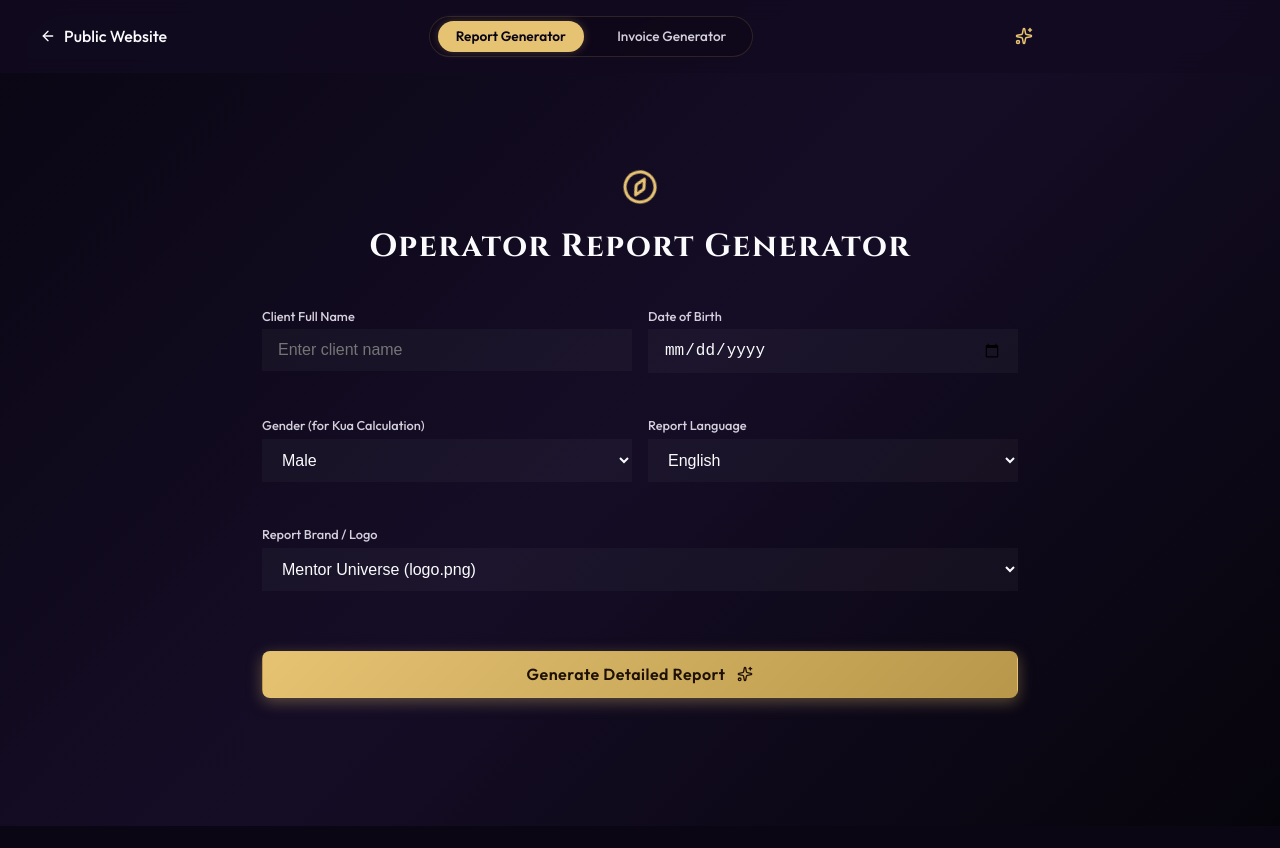
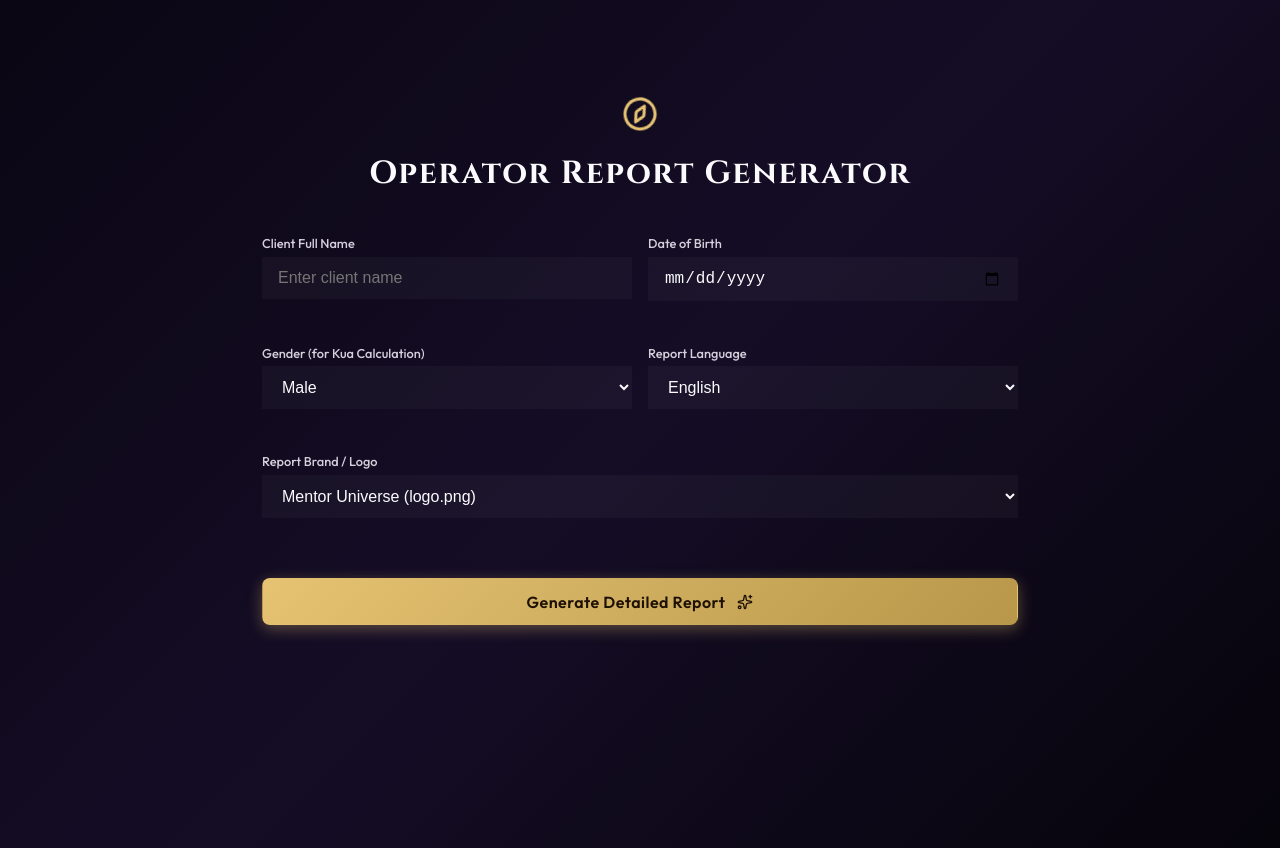
Before and after one commit to Aaditya-T/num-mvp, a React (Vite) app: page /#/report in a window 1280 px wide. Before the commit this address led to /#/reports. Before the commit the page ends 826 px from the top, so only its background shows below. Built offline with nearby package versions, Linux system fonts and the light colour scheme; sample sign-in values are in the browser's storage.

Commit message:
access header

```diff
--- a/src/pages/InvoicePage.jsx
+++ b/src/pages/InvoicePage.jsx
@@ -1,5 +1,5 @@
 import { useState, useEffect, useRef } from 'react';
-import { ArrowLeft, Plus, Trash2, Printer, Check, Copy } from 'lucide-react';
+import { Plus, Trash2, Printer, Check, Copy } from 'lucide-react';
 import { numberToWords } from '../utils/numberToWords';
 import PinLockScreen from '../components/PinLockScreen';
 
@@ -267,27 +267,6 @@ export default function InvoicePage() {
 
   return (
     <div className="invoice-page-container">
-      {/* Top Banner - hidden on print */}
-      <div className="report-header-banner hide-on-print">
-        <div className="banner-nav">
-          <a href="/" className="back-link">
-            <ArrowLeft size={16} />
-            <span>Public Website</span>
-          </a>
-          <div className="banner-center-nav">
-            <a href="#/report" className="nav-tab-link">
-              Report Generator
-            </a>
-            <a href="#/invoice" className="nav-tab-link active">
-              Invoice Generator
-            </a>
-          </div>
-          <div className="banner-title-group">
-            <h2>Operator Portal</h2>
-          </div>
-        </div>
-      </div>
-
       <div className="invoice-workspace-layout">
         {/* LEFT PANEL: INPUT FORM (Hidden on print) */}
         <div className="invoice-form-panel hide-on-print">
--- a/src/pages/ReportPage.jsx
+++ b/src/pages/ReportPage.jsx
@@ -1,5 +1,5 @@
 import { useState, useEffect, useCallback, useRef } from 'react';
-import { Sparkles, Printer, ArrowLeft, RefreshCw, Compass, Edit3, List } from 'lucide-react';
+import { Sparkles, Printer, RefreshCw, Compass, Edit3, List } from 'lucide-react';
 import NumerologyReport from '../components/report/NumerologyReport';
 import { EditProvider } from '../components/report/EditContext';
 import EditorPanel from '../components/report/editor/EditorPanel';
@@ -269,28 +269,6 @@ export default function ReportPage() {
 
   return (
     <div className={`report-page-container ${isEditMode ? 'edit-mode-active' : ''}`}>
-      {/* Top Banner - hidden during printing */}
-      <div className="report-header-banner hide-on-print">
-        <div className="banner-nav">
-          <a href="/" className="back-link">
-            <ArrowLeft size={16} />
-            <span>Public Website</span>
-          </a>
-          <div className="banner-center-nav">
-            <a href="#/report" className="nav-tab-link active">
-              Report Generator
-            </a>
-            <a href="#/invoice" className="nav-tab-link">
-              Invoice Generator
-            </a>
-          </div>
-          <div className="banner-title-group">
-            <Sparkles size={18} className="icon-gold" />
-            <h2>Operator Portal</h2>
-          </div>
-        </div>
-      </div>
-
       <div className="report-main-content">
         {!showReport ? (
           /* OPERATOR INPUT FORM */
```
